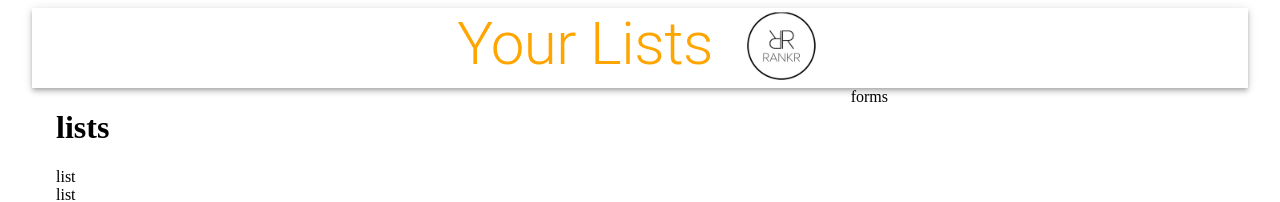
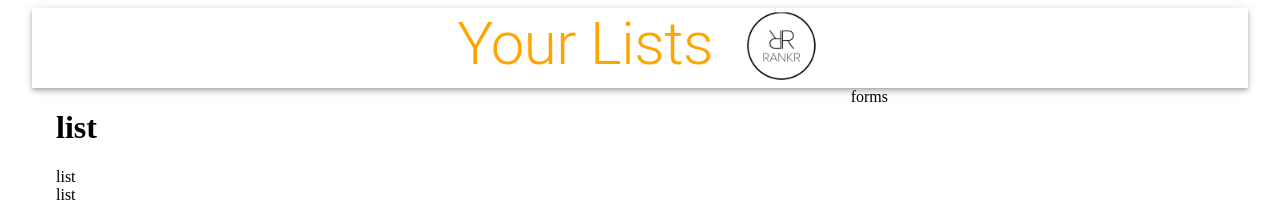
Before and after one commit to visvshah/rankR_project, a React (Create React App) app in the folder consumer/: page / in a window 1280 px wide. Shown: the top 202 px of the page. Built offline with nearby package versions, Linux system fonts and the light colour scheme; no server answers.

Commit message:
Fixed Bugs

```diff
--- a/consumer/src/App.js
+++ b/consumer/src/App.js
@@ -11,6 +11,7 @@ export default function App() {
   useEffect(() => {
     dispatch(getLists());
   },[dispatch])
+
   return (
       <Container className = "app" maxwidth="lg">
         <AppBar className ="navBar" position='static' color='inherit'>
--- a/consumer/src/components/Lists/lists.js
+++ b/consumer/src/components/Lists/lists.js
@@ -6,7 +6,7 @@ export default function Lists(){
   console.log(lists);
   return (
     <div>
-        <h1>lists</h1>
+        <h1>list</h1>
         <List/>
         <List/>
     </div>
```
